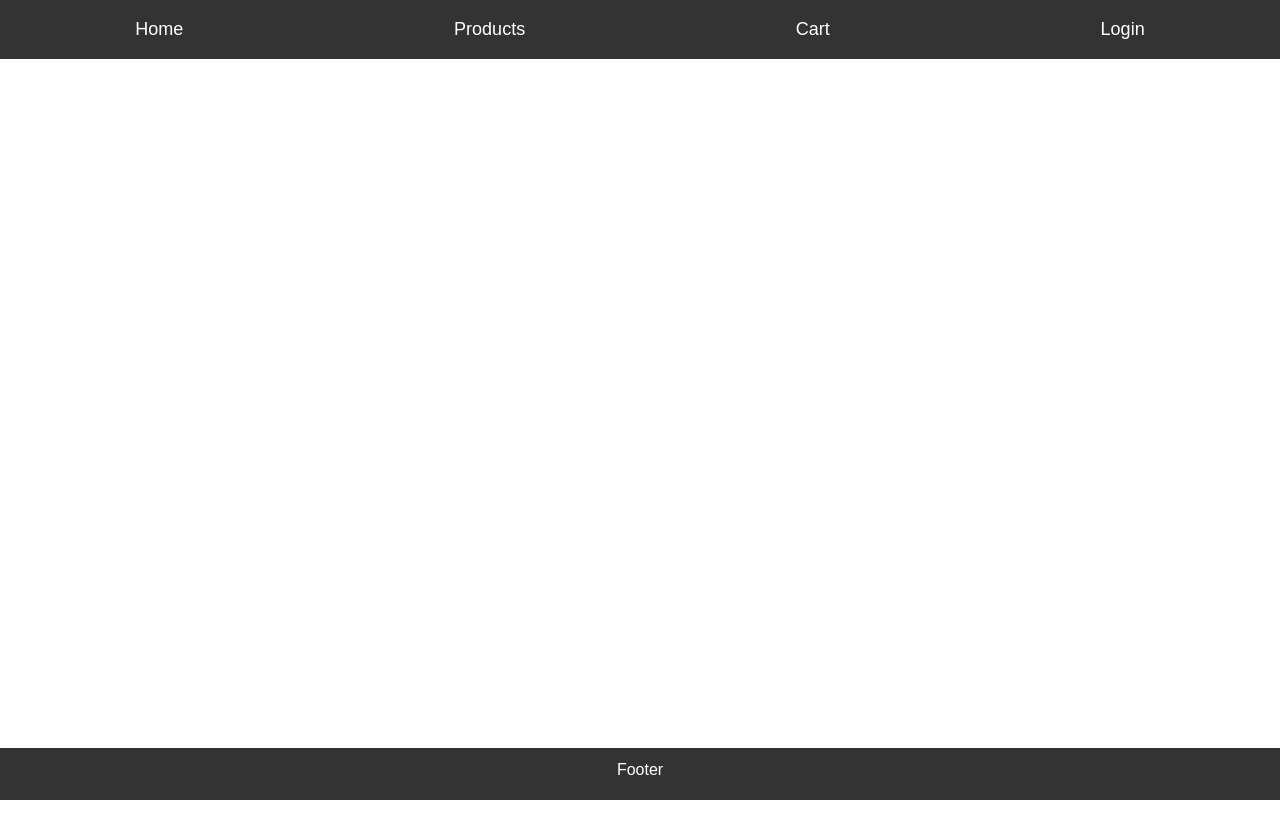
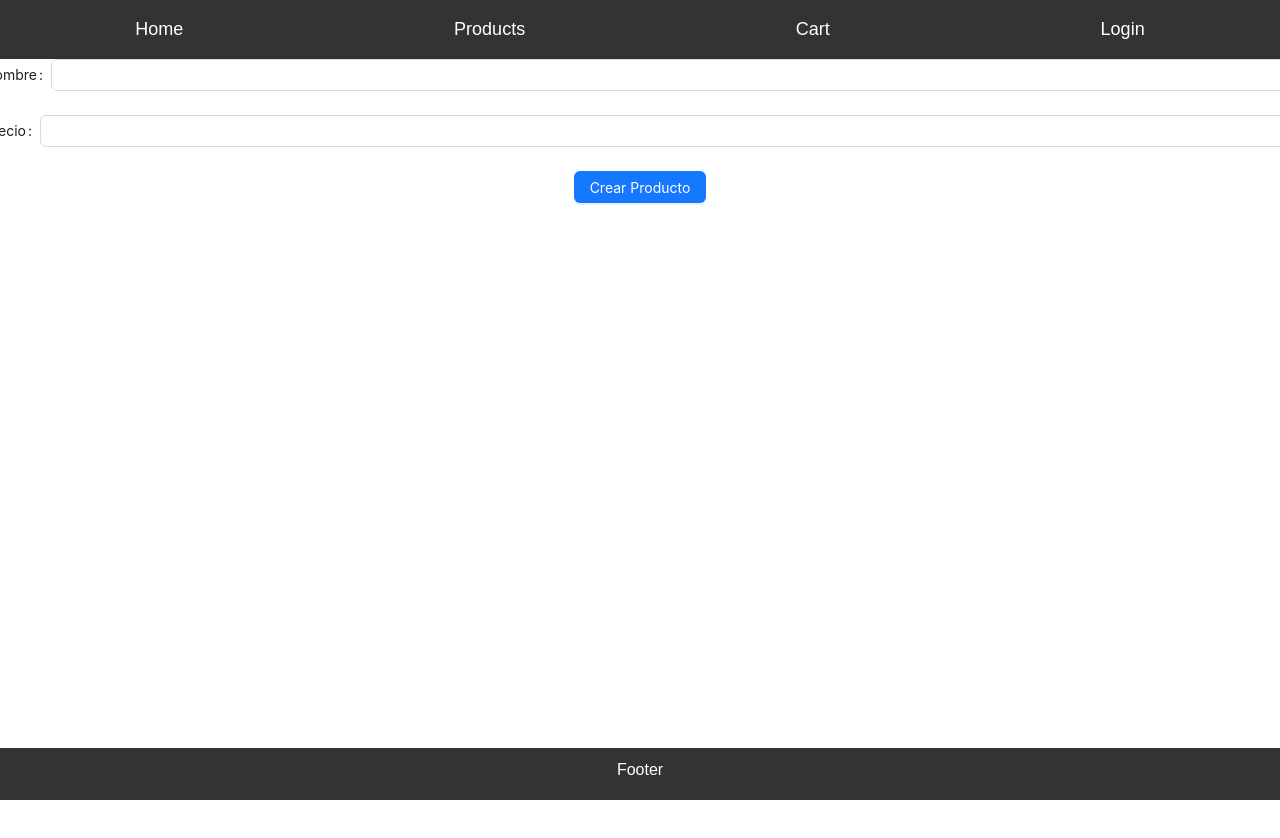
Before and after one commit to Pablogs989/EcommerceReact, a React (Vite) app: page /createProduct in a window 1280 px wide. Shown: the top 838 px of the page. Built offline with nearby package versions, Linux system fonts and the light colour scheme.

Commit message:
login validation

```diff
--- a/src/App.jsx
+++ b/src/App.jsx
@@ -9,9 +9,9 @@ import Login from "./components/Login/Login";
 import Admin from "./components/Admin/Admin";
 import { UserProvider } from "./context/UserContext/UserState";
 import { ProductProvider } from "./context/ProductContext/ProductState";
-
 import Profile from "./components/Profile/Profile";
 import Register from "./components/Register/Register";
+import CreateProduct from "./components/CreateProduct/CreateProduct";
 
 function App() {
   return (
@@ -19,10 +19,9 @@ function App() {
       <body>
         <Router>
           <div className="content">
-
-          <Header />
             <UserProvider>
               <ProductProvider>
+                <Header />
                 <Routes>
                   <Route path="/" element={<Home />} />
                   <Route path="/cart" element={<Cart />} />
@@ -31,6 +30,7 @@ function App() {
                   <Route path="/profile" element={<Profile />} />
                   <Route path="/register" element={<Register />} />
                   <Route path="/admin" element={<Admin />} />
+                  <Route path="/createProduct" element={<CreateProduct />} />
                 </Routes>
               </ProductProvider>
             </UserProvider>
--- /dev/null
+++ b/src/components/CreateProduct/CreateProduct.jsx
@@ -0,0 +1,40 @@
+import React, { useState } from "react";
+import { Form, Input, Button } from "antd";
+
+const CreateProduct = () => {
+  const [name, setName] = useState("");
+  const [price, setPrice] = useState("");
+
+  const handleSubmit = (e) => {
+    e.preventDefault();
+    console.log("Nombre:", name);
+    console.log("Precio:", price);
+  };
+
+  return (
+    <Form onSubmit={handleSubmit}>
+      <Form.Item label="Nombre">
+        <Input
+          type="text"
+          value={name}
+          onChange={(e) => setName(e.target.value)}
+        />
+      </Form.Item>
+      <Form.Item label="Precio">
+        <Input
+          type="number"
+          value={price}
+          onChange={(e) => setPrice(e.target.value)}
+        />
+      </Form.Item>
+      <Form.Item>
+        <Button type="primary" htmlType="submit">
+          Crear Producto
+        </Button>
+      </Form.Item>
+    </Form>
+
+  );
+};
+
+export default CreateProduct;
--- a/src/components/Header/Header.jsx
+++ b/src/components/Header/Header.jsx
@@ -1,28 +1,23 @@
-import React from "react";
+import React, { useContext } from "react";
+import { UserContext } from "../../context/UserContext/UserState";
 import { Link } from "react-router-dom";
-import "./Header.scss";
+import './Header.scss';
 
 const Header = () => {
+  const { user } = useContext(UserContext);
 return (
     <div className="header">
         <nav>
-        <span>
-          <Link to="/">Home</Link>
-        </span>
-        <span>
-          <Link to="/products">Products</Link>
-        </span>
-        <span>
-          <Link to="/cart">Cart</Link>
-        </span>
-        {localStorage.getItem("token") ? (
-          <span>
-            <Link to="/profile">Profile</Link>
-          </span>
+            <span><Link to="/">Home</Link></span>
+            <span><Link to="/products">Products</Link></span>
+            <span><Link to="/cart">Cart</Link></span>
+            {user ? (
+                <span><Link to="/profile">Profile</Link></span>
             ) : (
-          <span>
-            <Link to="/login">Login</Link>
-          </span>
+                <span><Link to="/login">Login</Link></span>
+            )}
+            {user && user.user.role === "admin" && (
+                    <span><Link to="/admin">Admin</Link></span>
             )}
         </nav>
     </div>
--- a/src/components/Login/Login.jsx
+++ b/src/components/Login/Login.jsx
@@ -1,21 +1,24 @@
 import { Button, Form, Input } from "antd";
-import { useContext } from "react";
+import { useContext, useEffect } from "react";
 import { UserContext } from "../../context/UserContext/UserState";
 import { useNavigate } from "react-router-dom";
 import { notification } from "antd";
 
 const Login = () => {
-  const { login } = useContext(UserContext);
+  const { login, token } = useContext(UserContext);
   const emailRegex = /^\w+@[a-zA-Z_]+?\.[a-zA-Z]{2,3}$/;
-
   const navigate = useNavigate();
   const onFinish = (values) => {
     login(values);
-    navigate("/profile");
-    notification.success({
-      message: "Welcome",
-    });
   };
+  useEffect(() => {
+    if (token) {
+      navigate("/profile");
+      notification.success({
+        message: "Welcome",
+      });
+    }
+  }, [token]);
 
   return (
     <div>
--- a/src/context/UserContext/UserState.jsx
+++ b/src/context/UserContext/UserState.jsx
@@ -2,6 +2,7 @@ import axios from "axios";
 import { createContext } from "react";
 import UserReducer from "./UserReducer";
 import { useReducer } from "react";
+import { notification } from "antd";
 
 const token = localStorage.getItem("token") || "";
 
@@ -30,6 +31,9 @@ export const UserProvider = ({ children }) => {
       }
     } catch (error) {
       console.error(error);
+      notification.error({
+        message: "Wrong password or email!",
+      });
     }
   };
 
@@ -42,41 +46,40 @@ export const UserProvider = ({ children }) => {
         },
       });
       dispatch({
-        type:"GET_USER_INFO",
-        payload:res.data
-      })
+        type: "GET_USER_INFO",
+        payload: res.data,
+      });
     } catch (error) {
       console.error(error);
     }
   };
 
-  const logout = async()=>{
+  const logout = async () => {
     try {
-        const token = localStorage.getItem("token")
-        const res = await axios.delete(API_URL +"/logout",{
-            headers:{
-                Authorization:token
-            }
-        })
-        if(res.data){
-            localStorage.removeItem("token")
-            dispatch({
-                type:"LOGOUT"
-            })
-        }
+      const token = localStorage.getItem("token");
+      const res = await axios.delete(API_URL + "/logout", {
+        headers: {
+          Authorization: token,
+        },
+      });
+      if (res.data) {
+        localStorage.removeItem("token");
+        dispatch({
+          type: "LOGOUT",
+        });
+      }
+    } catch (error) {
+      console.error(error);
+    }
+  };
 
-    } catch (error) {
-        console.error(error);
-    }
-  }
-
-const register = async (user) => {
+  const register = async (user) => {
     try {
       const res = await axios.post(API_URL + "/", user);
     } catch (error) {
       console.error(error);
     }
-  }
+  };
 
   return (
     <UserContext.Provider
@@ -86,7 +89,7 @@ const register = async (user) => {
         login,
         getLoggedUserInfo,
         logout,
-        register
+        register,
       }}
     >
       {children}
--- a/src/services/OrderService.jsx
+++ b/src/services/OrderService.jsx
@@ -4,9 +4,7 @@ const API_URL = "http://localhost:3001/orders";
 
 const createOrder = async (cart) => {
   const token = localStorage.getItem("token");
-  console.log(cart);
   const ids = cart.map(item => item.id);
-console.log(ids);
   await axios.post(
     API_URL,
     { productIds: ids },
```
Lines whose indentation alone changed are shown as unchanged.
